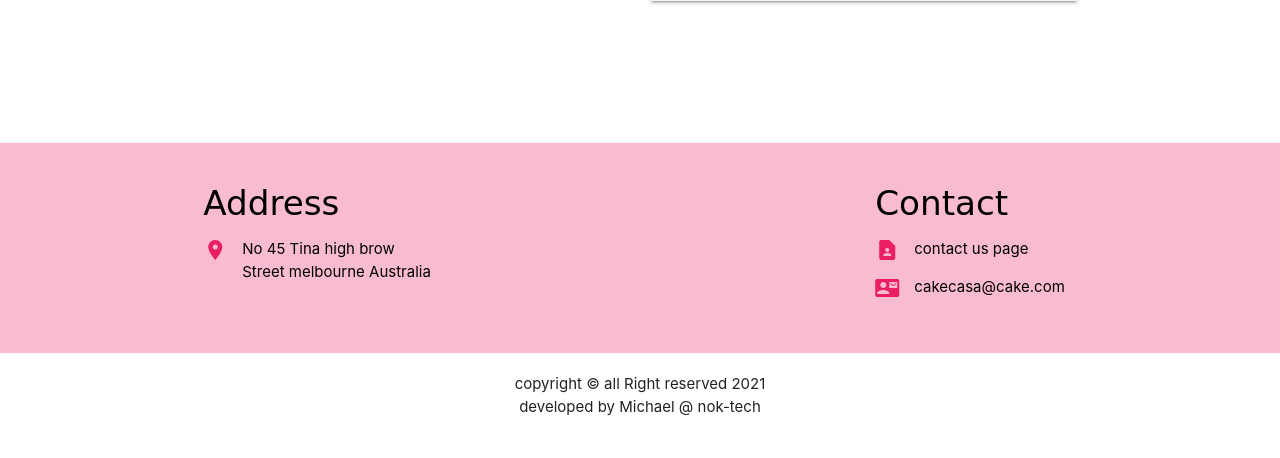
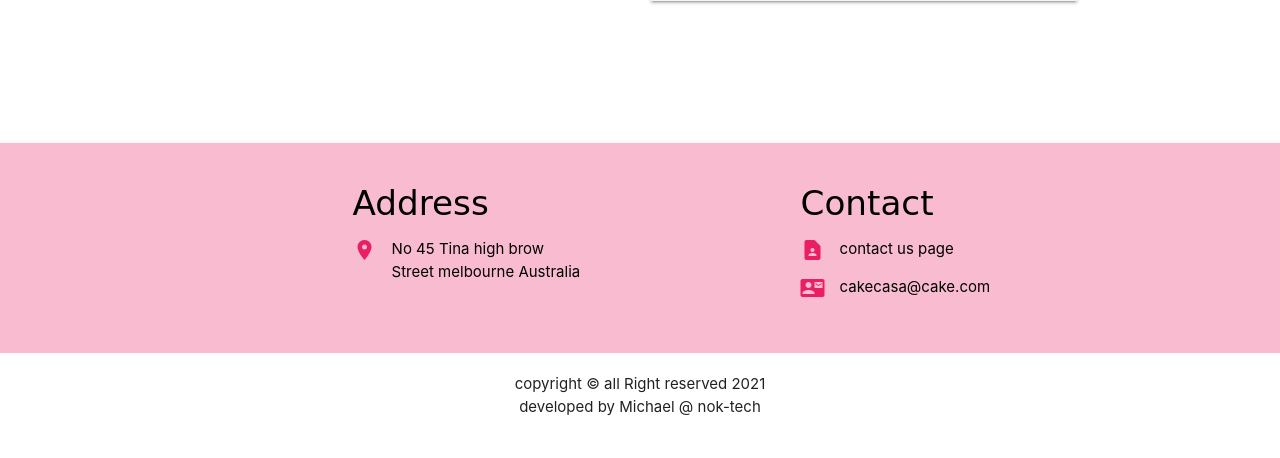
Before and after one commit to ndmichael/cakecasa, a Django app: page /about/ in a window 1280 px wide. Shown: the part 1231-1689 px from the top of the page. Run offline with Django 3.2, Linux system fonts and the light colour scheme; some web fonts are replaced.

Commit message:
updated footer

```diff
--- a/casa/templates/base.html
+++ b/casa/templates/base.html
@@ -64,7 +64,7 @@
     <footer id="footer1" class=" page-footer pink lighten-4 black-text" style="padding: 20px 0; border-top: 2px solid #fafafa;">
         <div class="container">
             <div class="row">
-                <div class="col  s6">
+                <div class="col s6 offset-m2 m4 ">
                     <h4>Address</h4>
                     <p>
                         <i class="material-icons left pink-text accent-1">location_on</i>
@@ -72,7 +72,7 @@
                         Street melbourne Australia
                     </p>
                 </div>
-                <div class="col offset-m3 s3">
+                <div class="col s6 offset-m2 m4">
                     <h4>Contact</h4>
                     <p>
                         <i class=" material-icons left pink-text accent-1">contact_page</i>
```
